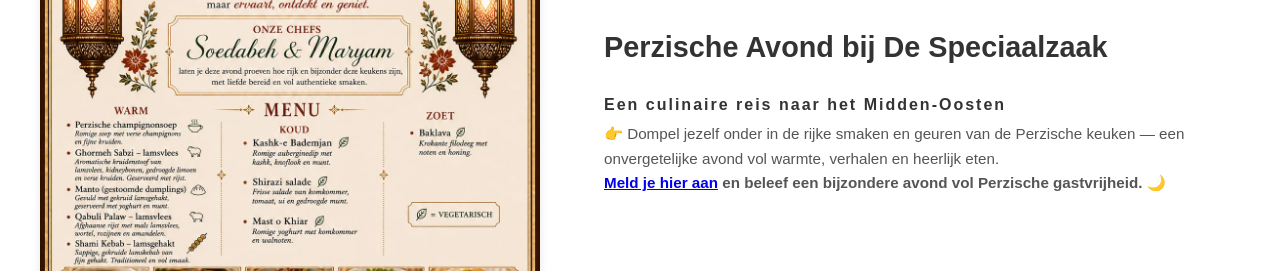
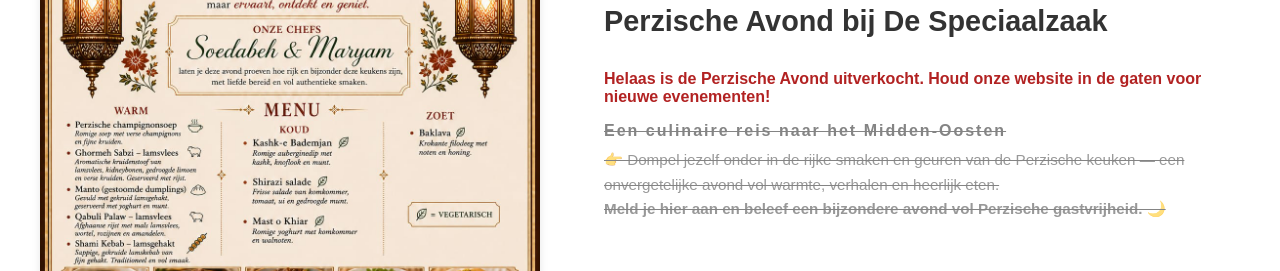
Before and after one commit to rickslotboom/speciaalzaakvoorburg, a React (Create React App) app: page / in a window 1280 px wide. Shown: the part 790-1061 px from the top of the page. Built offline with nearby package versions, Linux system fonts and the light colour scheme.

Commit message:
perzische avond uitverkocht

```diff
--- a/src/pages/Homep.js
+++ b/src/pages/Homep.js
@@ -16,17 +16,32 @@ export default function HomeMoederdag() {
       className="single-feature-image"
     />
   </div>
+
   <div className="three-gs-content">
     <h3>Perzische Avond bij De Speciaalzaak</h3>
+
+    <p style={{ fontWeight: "bold", color: "#b22222" }}>
+      Helaas is de Perzische Avond uitverkocht. Houd onze website in de gaten
+      voor nieuwe evenementen!
+    </p>
+
+    <div style={{ textDecoration: "line-through", opacity: 0.6 }}>
       <h2>Een culinaire reis naar het Midden-Oosten</h2>
+
       <div className="g-item">
-            <p>👉 Dompel jezelf onder in de rijke smaken en geuren van de Perzische keuken — een onvergetelijke avond vol warmte, verhalen en heerlijk eten.</p>
+        <p>
+          👉 Dompel jezelf onder in de rijke smaken en geuren van de Perzische
+          keuken — een onvergetelijke avond vol warmte, verhalen en heerlijk
+          eten.
+        </p>
+
         <p>
           <b>
-                <Link to="/perzische-avond">Meld je hier aan</Link>{" "}
+            Meld je hier aan
             en beleef een bijzondere avond vol Perzische gastvrijheid. 🌙
           </b>
         </p>
+      </div>
     </div>
   </div>
 </section>
```
Lines whose indentation alone changed are shown as unchanged.
